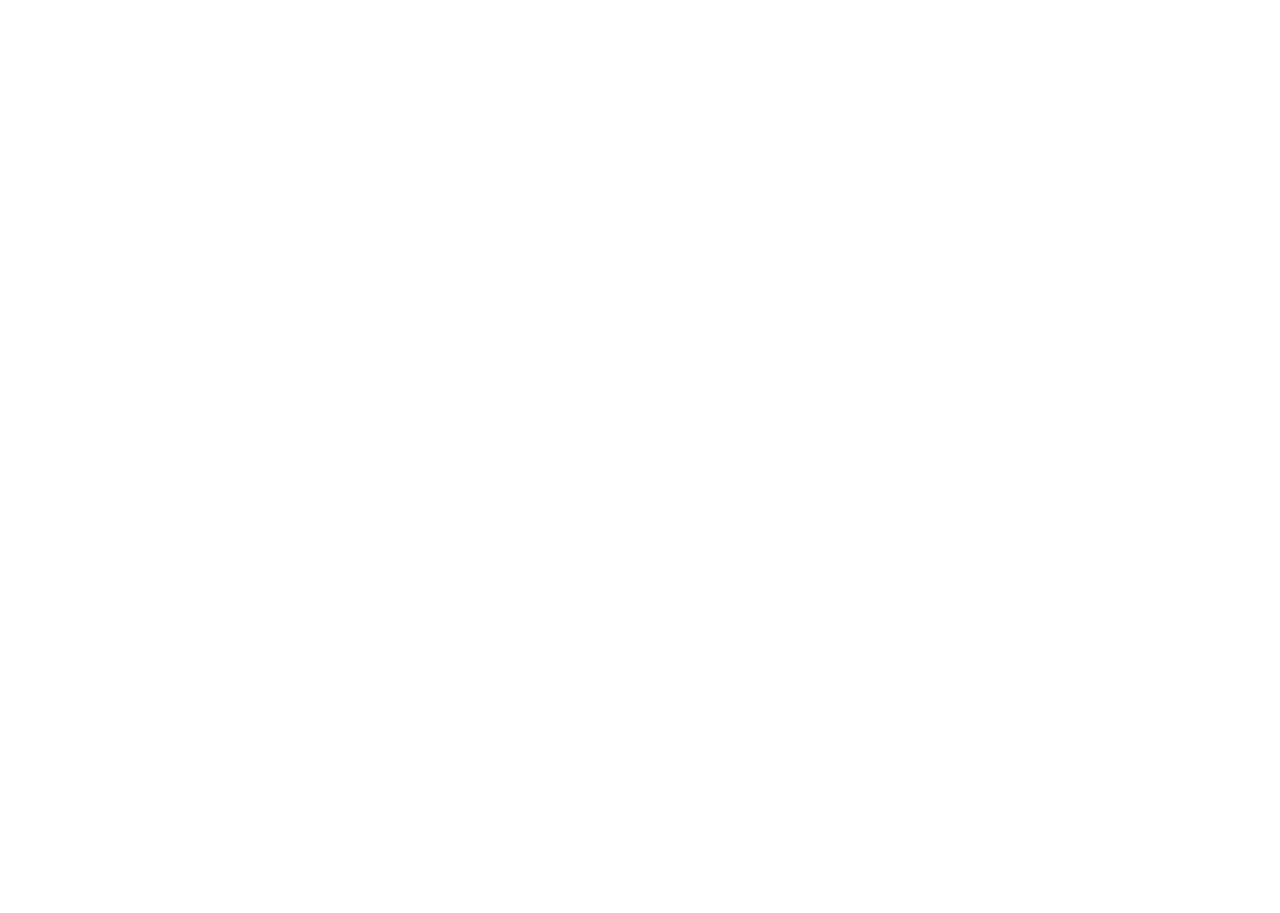
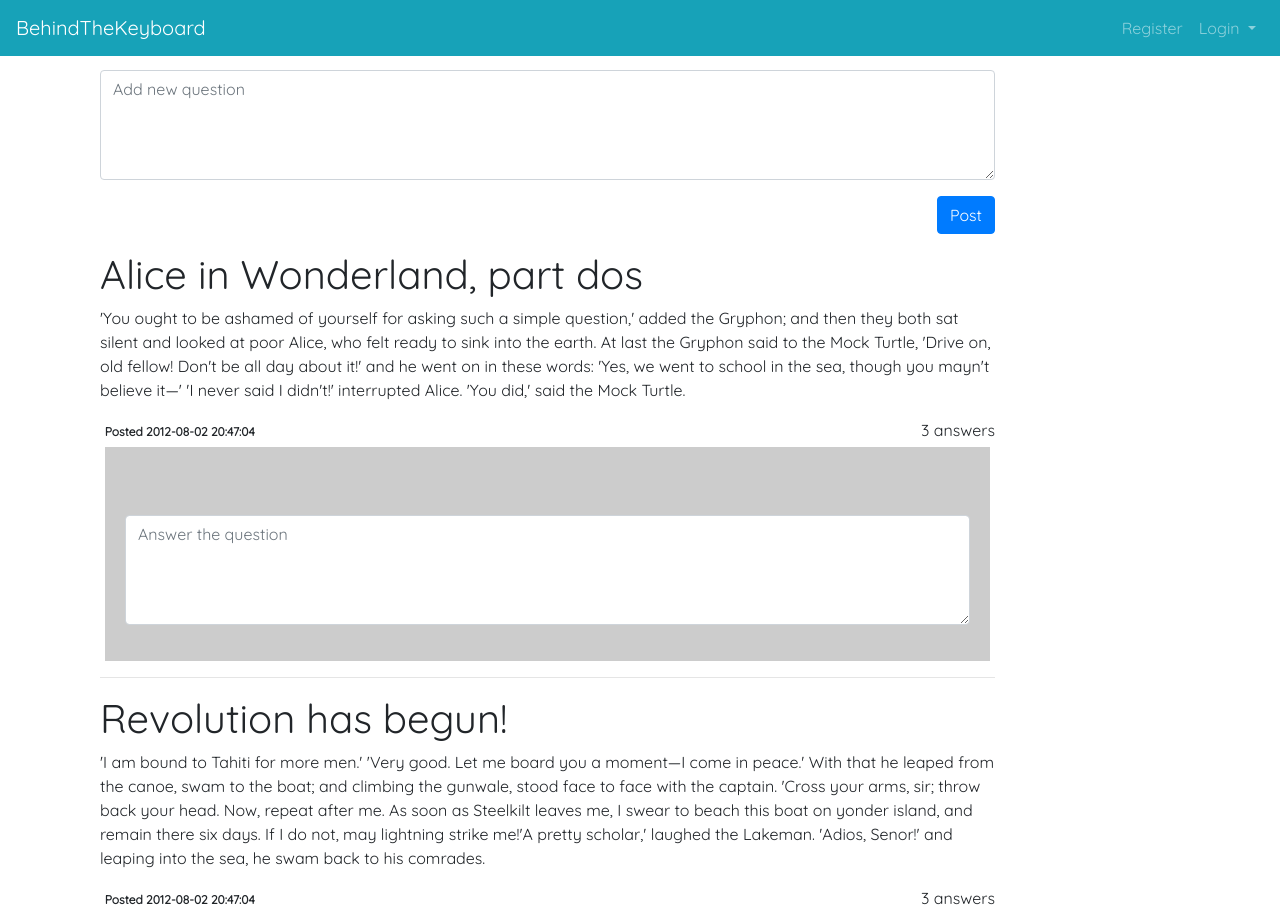
Before and after one commit to fredabisai/behind-the-keyboard, an Angular app: page / in a window 1280 px wide. Shown: the top 913 px of the page. Before the commit the page ends 800 px from the top, so only its background shows below. Built offline with nearby package versions, Linux system fonts and the light colour scheme.

Commit message:
Make comments section

```diff
--- a/src/app/app-routing.module.ts
+++ b/src/app/app-routing.module.ts
@@ -3,8 +3,13 @@
 import { AdminLoginComponent } from './login/admin-login/admin-login.component';
 import { ExpertLoginComponent } from './login/expert-login/expert-login.component';
 import { UserLoginComponent } from './login/user-login/user-login.component';
+import { PostListComponent } from './posts/post-list/post-list.component';
 
 const routes: Routes = [
+  {
+     path: '',
+     component: PostListComponent
+  },
   {
     path: 'login',
     children: [
--- a/src/app/app.module.ts
+++ b/src/app/app.module.ts
@@ -8,6 +8,7 @@
 import { UserLoginComponent } from './login/user-login/user-login.component';
 import { PostListComponent } from './posts/post-list/post-list.component';
 import { NavbarComponent } from './common/navbar/navbar.component';
+import { AddQuestionComponent } from './posts/add-question/add-question.component';
 
 @NgModule({
   declarations: [
@@ -16,7 +17,8 @@
     ExpertLoginComponent,
     UserLoginComponent,
     PostListComponent,
-    NavbarComponent
+    NavbarComponent,
+    AddQuestionComponent
   ],
   imports: [
     BrowserModule,
--- a/src/app/common/navbar/navbar.component.css
+++ b/src/app/common/navbar/navbar.component.css
@@ -0,0 +1,3 @@
+body {
+  padding-top: 70px;
+}
--- a/src/app/common/navbar/navbar.component.html
+++ b/src/app/common/navbar/navbar.component.html
@@ -1,19 +1,23 @@
-<nav class="navbar navbar-expand-lg navbar-light bg-light">
+<nav class="navbar navbar-expand-lg fixed-top  navbar-dark bg-info">
   <a class="navbar-brand" href="#">BehindTheKeyboard</a>
   <button class="navbar-toggler" type="button" data-toggle="collapse" data-target="#navbarNav" aria-controls="navbarNav" aria-expanded="false" aria-label="Toggle navigation">
     <span class="navbar-toggler-icon"></span>
   </button>
   <div class="collapse navbar-collapse" id="navbarNav">
-    <ul class="navbar-nav">
-      <li class="nav-item active">
-        <a class="nav-link" href="#">Home <span class="sr-only">(current)</span></a>
+    <ul class="navbar-nav ml-auto">
+      <li class="nav-item">
+        <a class="nav-link" href="#">Register</a>
       </li>
-      <li class="nav-item">
-        <a class="nav-link" href="#">Features</a>
+      <li class="nav-item dropdown">
+        <a class="nav-link dropdown-toggle" href="#" id="navbarDropdown" role="button" data-toggle="dropdown" aria-haspopup="true" aria-expanded="false">
+          Login
+        </a>
+        <div class="dropdown-menu" aria-labelledby="navbarDropdown">
+          <a class="dropdown-item " href="#"> As User</a>
+          <a  class="dropdown-item" href="#"> As expert</a>
+        </div>
       </li>
-      <li class="nav-item">
-        <a class="nav-link" href="#">Pricing</a>
-      </li>
+
 
     </ul>
   </div>
--- /dev/null
+++ b/src/app/posts/add-question/add-question.component.html
@@ -0,0 +1,8 @@
+<form>
+  <div class="form-group">
+    <textarea class="form-control" rows="4" placeholder="Add new question"></textarea>
+  </div>
+  <div style="text-align: right; "  class="form-group">
+    <button type="submit" class="btn btn-primary" >Post</button>
+  </div>
+</form>
--- /dev/null
+++ b/src/app/posts/add-question/add-question.component.ts
@@ -0,0 +1,15 @@
+import { Component, OnInit } from '@angular/core';
+
+@Component({
+  selector: 'app-add-question',
+  templateUrl: './add-question.component.html',
+  styleUrls: ['./add-question.component.css']
+})
+export class AddQuestionComponent implements OnInit {
+
+  constructor() { }
+
+  ngOnInit() {
+  }
+
+}
--- a/src/app/posts/post-list/post-list.component.css
+++ b/src/app/posts/post-list/post-list.component.css
@@ -0,0 +1,10 @@
+
+ .answers-section{
+   background: #ccc;
+   box-sizing: border-box;
+   margin: 5px 5px;
+   padding: 20px;
+ }
+ .answers-label{
+   cursor: pointer;
+ }
--- a/src/app/posts/post-list/post-list.component.html
+++ b/src/app/posts/post-list/post-list.component.html
@@ -1,3 +1,85 @@
-<p>
-  post-list works!
-</p>
+<app-navbar></app-navbar>
+<div class="container">
+    <div class="col-md-10">
+      <app-add-question></app-add-question>
+    </div>
+    <div class="col-md-10">
+        <h1>Alice in Wonderland, part dos</h1>
+        <p>'You ought to be ashamed of yourself for asking such a simple question,' added the Gryphon; and then they both sat silent and looked at poor Alice, who felt ready to sink into the earth. At last the Gryphon said to the Mock Turtle, 'Drive on, old fellow! Don't be all day about it!' and he went on in these words:
+        'Yes, we went to school in the sea, though you mayn't believe it—'
+        'I never said I didn't!' interrupted Alice.
+        'You did,' said the Mock Turtle.</p>
+        <div>
+    <span class="badge">Posted 2012-08-02 20:47:04</span>
+    <div class="pull-right">
+      <span class="label label-default answers-label" (click)="answers_open = !answers_open">3 answers</span>
+    </div>
+         </div>
+         <div class="answers-section">
+           <b *ngIf="answers_open" class="answers-text">Answers</b>
+           <div *ngIf="answers_open">
+              <h6>Frank Martin</h6>
+              <p>Lorem Ipsum is simply dummy text of the printing and typesetting industry.
+                Lorem Ipsum has been the industry's standard dummy text ever since the 1500s,
+                when an unknown printer took a galley of type and scrambled it to make a type specimen book.
+                It has survived not only five centuries, but also the leap into electronic typesetting,
+                remaining essentially unchanged. It was popularised in the 1960s with the release of Letraset
+                sheets containing Lorem Ipsum passages, and more recently with desktop publishing software
+                like Aldus PageMaker including versions of Lorem Ipsum.</p>
+            </div><br>
+            <div *ngIf="answers_open">
+                <h6>Frank Martin</h6>
+                <p>Lorem Ipsum is simply dummy text of the printing and typesetting industry.
+                  Lorem Ipsum has been the industry's standard dummy text ever since the 1500s,
+                  when an unknown printer took a galley of type and scrambled it to make a type specimen book.
+                  It has survived not only five centuries, but also the leap into electronic typesetting,
+                  remaining essentially unchanged. It was popularised in the 1960s with the release of Letraset
+                  sheets containing Lorem Ipsum passages, and more recently with desktop publishing software
+                  like Aldus PageMaker including versions of Lorem Ipsum.</p>
+              </div><br>
+              <div class="form-group">
+                <textarea class="form-control" rows="4" placeholder="Answer the question"></textarea>
+              </div>
+         </div>
+
+
+        <hr>
+        <h1>Revolution has begun!</h1>
+        <p>'I am bound to Tahiti for more men.'
+            'Very good. Let me board you a moment—I come in peace.' With that he leaped from the canoe, swam to the boat; and climbing the gunwale, stood face to face with the captain.
+            'Cross your arms, sir; throw back your head. Now, repeat after me. As soon as Steelkilt leaves me, I swear to beach this boat on yonder island, and remain there six days. If I do not, may lightning strike me!'A pretty scholar,' laughed the Lakeman. 'Adios, Senor!' and leaping into the sea, he swam back to his comrades.</p>
+        <div>
+            <span class="badge">Posted 2012-08-02 20:47:04</span>
+            <div class="pull-right">
+                <span class="label label-default answers-label" (click)="answers_open = !answers_open">3 answers</span>
+              </div>
+        </div>
+        <div class="answers-section">
+            <b *ngIf="answers_open" class="answers-text">Answers</b>
+            <div *ngIf="answers_open">
+               <h6>Frank Martin</h6>
+               <p>Lorem Ipsum is simply dummy text of the printing and typesetting industry.
+                 Lorem Ipsum has been the industry's standard dummy text ever since the 1500s,
+                 when an unknown printer took a galley of type and scrambled it to make a type specimen book.
+                 It has survived not only five centuries, but also the leap into electronic typesetting,
+                 remaining essentially unchanged. It was popularised in the 1960s with the release of Letraset
+                 sheets containing Lorem Ipsum passages, and more recently with desktop publishing software
+                 like Aldus PageMaker including versions of Lorem Ipsum.</p>
+             </div><br>
+             <div *ngIf="answers_open">
+                 <h6>Frank Martin</h6>
+                 <p>Lorem Ipsum is simply dummy text of the printing and typesetting industry.
+                   Lorem Ipsum has been the industry's standard dummy text ever since the 1500s,
+                   when an unknown printer took a galley of type and scrambled it to make a type specimen book.
+                   It has survived not only five centuries, but also the leap into electronic typesetting,
+                   remaining essentially unchanged. It was popularised in the 1960s with the release of Letraset
+                   sheets containing Lorem Ipsum passages, and more recently with desktop publishing software
+                   like Aldus PageMaker including versions of Lorem Ipsum.</p>
+               </div><br>
+               <div class="form-group">
+                 <textarea class="form-control" rows="4" placeholder="Answer the question"></textarea>
+               </div>
+          </div>
+        <hr>
+    </div>
+    </div>
--- a/src/app/posts/post-list/post-list.component.ts
+++ b/src/app/posts/post-list/post-list.component.ts
@@ -6,7 +6,7 @@
   styleUrls: ['./post-list.component.css']
 })
 export class PostListComponent implements OnInit {
-
+  answers_open = false;
   constructor() { }
 
   ngOnInit() {
--- a/src/styles.css
+++ b/src/styles.css
@@ -2,4 +2,5 @@
 body
  {
    font-family: Quicksand;
+   padding-top: 70px;
  }
```
Also changed, not shown: src/app/posts/add-question/add-question.component.css (added), 1 other file (tests, documents, lock files or other folders).
